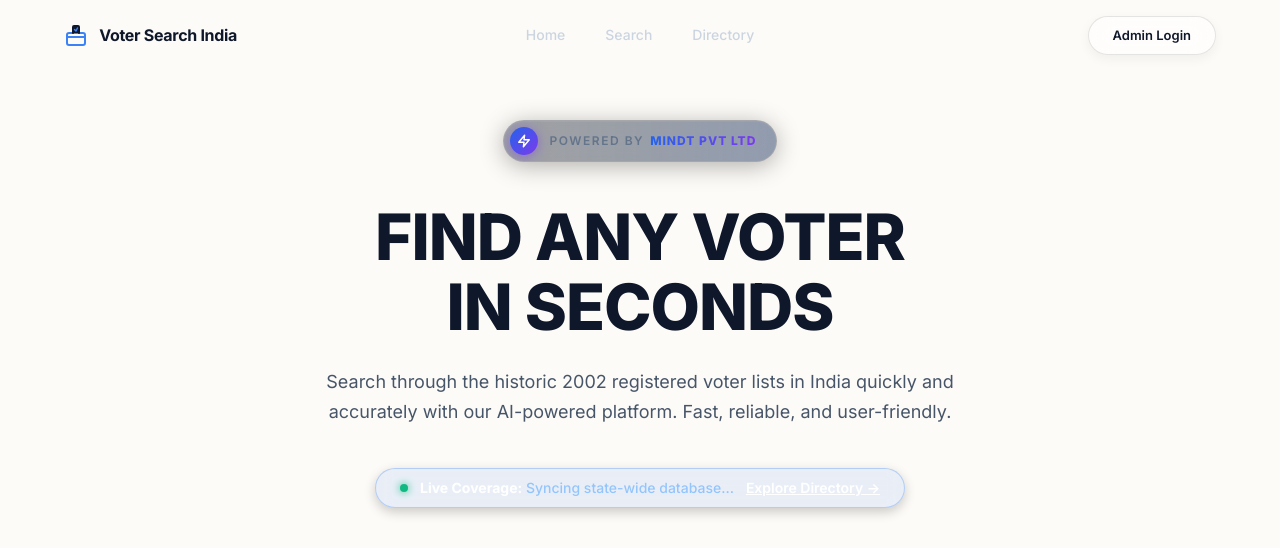
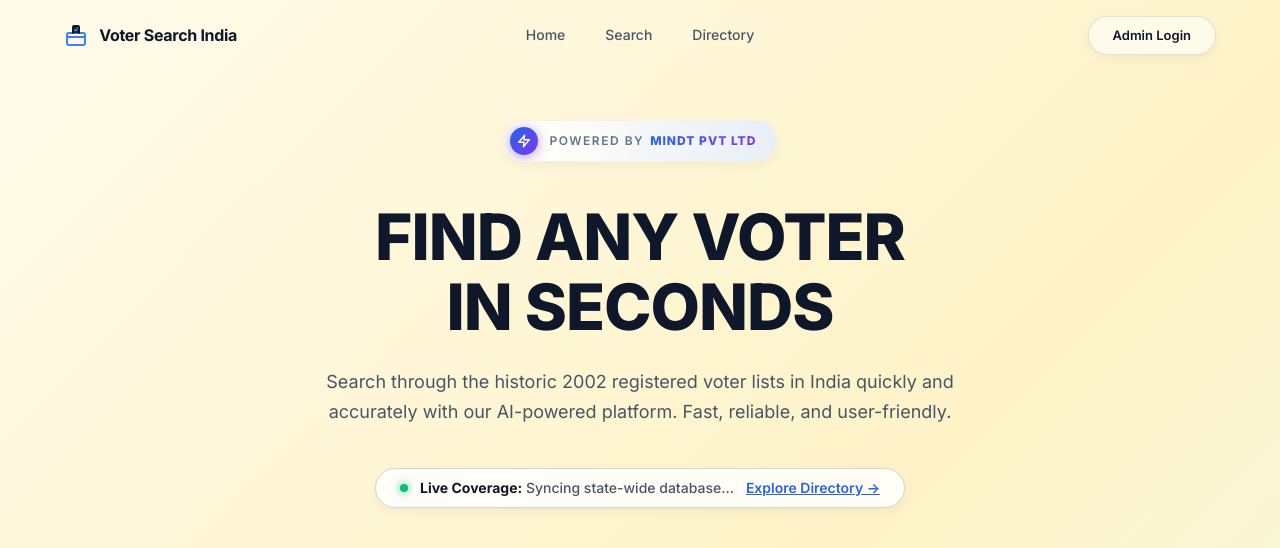
Before and after one commit to shauddin306/AP_SIR_2002, a Next.js app: page / in a window 1280 px wide. Shown: the top 548 px of the page. Built offline with nearby package versions, Linux system fonts and the light colour scheme; no server answers; the database is empty.

Commit message:
UI: Refine light theme with beautiful warm gradient and perfect legibility

```diff
--- a/src/app/LiveCoverage.tsx
+++ b/src/app/LiveCoverage.tsx
@@ -35,19 +35,19 @@ export default function LiveCoverage() {
   return (
     <div style={{ display: 'flex', justifyContent: 'center', marginBottom: 40, marginTop: 40 }}>
       <div style={{
-        background: 'rgba(59, 130, 246, 0.1)',
-        border: '1px solid rgba(59, 130, 246, 0.3)',
+        background: 'rgba(255, 255, 255, 0.8)',
+        border: '1px solid #cbd5e1',
         padding: '8px 24px',
         borderRadius: 30,
         display: 'flex',
         alignItems: 'center',
         gap: 12,
-        backdropFilter: 'blur(8px)',
-        boxShadow: '0 4px 12px rgba(0,0,0,0.2)'
+        backdropFilter: 'blur(12px)',
+        boxShadow: '0 4px 12px rgba(0,0,0,0.05)'
       }}>
         <span className="live-dot" style={{ display: 'inline-block', width: 8, height: 8, background: '#10b981', borderRadius: '50%', boxShadow: '0 0 8px #10b981' }}></span>
-        <span style={{ color: '#93c5fd', fontSize: 14, fontWeight: 500 }}>
-          <strong style={{ color: '#fff' }}>Live Coverage:</strong>{' '}
+        <span style={{ color: '#475569', fontSize: 14, fontWeight: 500 }}>
+          <strong style={{ color: '#0f172a' }}>Live Coverage:</strong>{' '}
           {isLoaded ? (
             <>
               {stats.assemblies} Assemblies Indexed • {formatNumber(stats.parts)} Parts • <strong>{formatNumber(stats.voters)}+ Voter Records</strong>
@@ -55,7 +55,7 @@ export default function LiveCoverage() {
           ) : (
             "Syncing state-wide database..."
           )}
-          <a href="/browse" style={{ color: '#fff', marginLeft: 12, textDecoration: 'underline', fontWeight: 600 }}>Explore Directory &rarr;</a>
+          <a href="/browse" style={{ color: '#2563eb', marginLeft: 12, textDecoration: 'underline', fontWeight: 600 }}>Explore Directory &rarr;</a>
         </span>
       </div>
     </div>
--- a/src/app/globals.css
+++ b/src/app/globals.css
@@ -326,7 +326,7 @@ body {
 
 .mesh-background {
   position: relative;
-  background-color: var(--color-bg-base); /* Clean, solid light background */
+  background: linear-gradient(135deg, #fffbeb 0%, #fef3c7 50%, #f0fdf4 100%); /* Beautiful warm yellow-to-green pastel gradient */
   overflow: hidden;
   z-index: 0;
 }
@@ -455,11 +455,11 @@ body {
 }
 
 .nav-link {
-  color: #cbd5e1;
+  color: #475569;
 }
 
 .nav-link:hover {
-  color: #f8fafc;
+  color: #0f172a;
 }
 
 /* ============================================================
--- a/src/app/page.tsx
+++ b/src/app/page.tsx
@@ -23,11 +23,11 @@ export default function HomePage() {
             gap: 12,
             padding: '6px 20px 6px 6px',
             borderRadius: '100px',
-            background: 'rgba(15, 23, 42, 0.4)',
+            background: 'rgba(255, 255, 255, 0.8)',
             backdropFilter: 'blur(16px)',
             WebkitBackdropFilter: 'blur(16px)',
-            border: '1px solid rgba(255,255,255,0.08)',
-            boxShadow: '0 4px 24px rgba(0,0,0,0.3), inset 0 1px 0 rgba(255,255,255,0.05)',
+            border: '1px solid rgba(0, 0, 0, 0.05)',
+            boxShadow: '0 4px 12px rgba(0, 0, 0, 0.05)',
             marginBottom: 40,
             position: 'relative',
             overflow: 'hidden',
```
